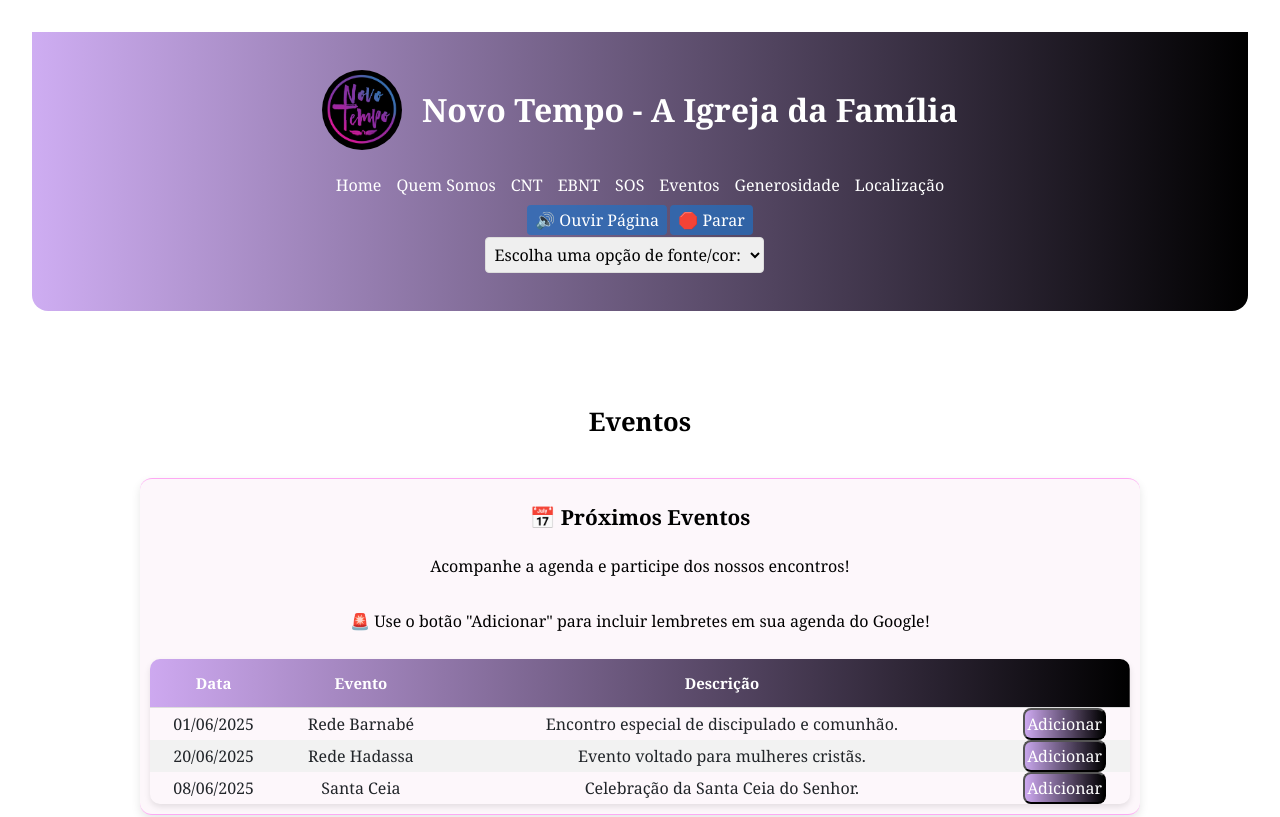
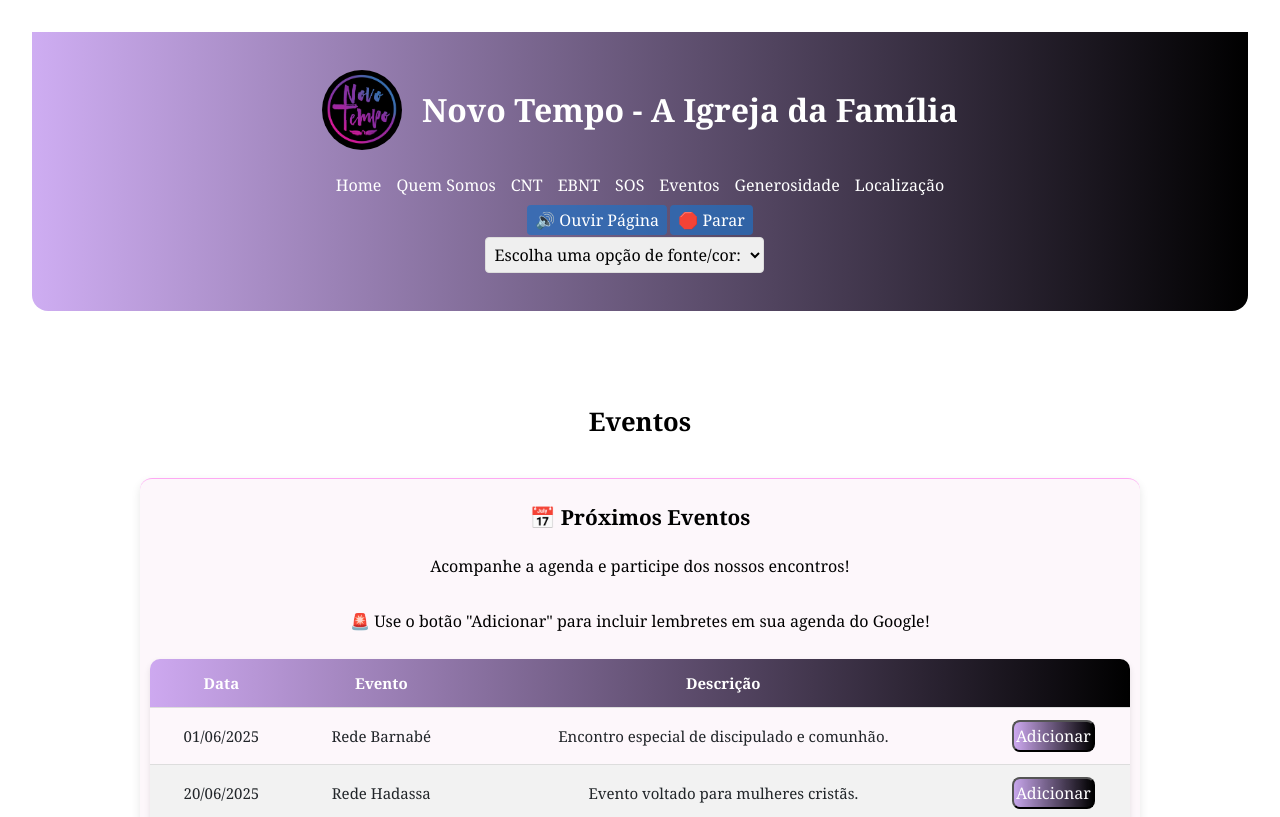
Before and after one commit to MariaaPcsa/projetointegrador3comreact, a React (Vite) app: page /events in a window 1280 px wide. Shown: the top 817 px of the page. Built offline with nearby package versions, Linux system fonts and the light colour scheme.

Commit message:
atualizado css

```diff
--- a/src/components/css/events.css
+++ b/src/components/css/events.css
@@ -82,7 +82,7 @@ margin-top: 2rem;
   transition: background-color 0.3s ease, transform 0.3s ease;
 }
 
-.agenda th, .agenda td  th{
+.agenda th, .agenda td  {
   font-size: 15px;
   padding: 12px;
   text-align: center;
```
